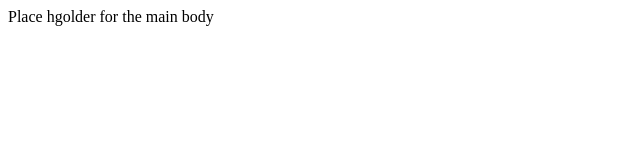
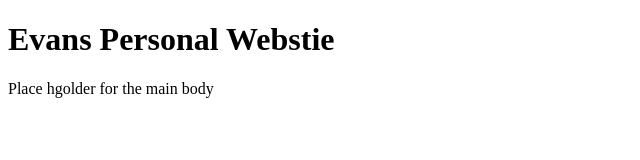
Before and after one commit to eblankenship27/eblankenship27.github.io, a plain HTML site: page index.html in a window 1280 px wide. Shown: the whole page, without its empty margins (0-640 px from the left). Drawn offline with Linux system fonts and the light colour scheme.

Commit message:
Update index.html

```diff
--- a/index.html
+++ b/index.html
@@ -4,6 +4,11 @@
         <title>Evan Blankenship's Project Website</title>
     </head>
     <body>
-        Place hgolder for the main body
+        <h1>
+            Evans Personal Webstie
+        </h1>
+        <p>
+            Place hgolder for the main body
+        </p>
     </body>
 </html>
```
